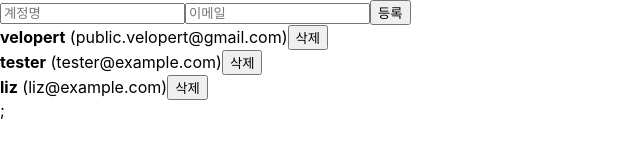
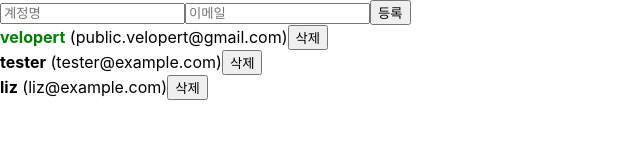
Before and after one commit to 0x-Robert/react_study, a React (Create React App) app: page / in a window 1280 px wide. Shown: the top 160 px of the page, without its empty margins (0-640 px from the left). Built offline with nearby package versions, Linux system fonts and the light colour scheme.

Commit message:
edit array

```diff
--- a/src/App.js
+++ b/src/App.js
@@ -1,6 +1,7 @@
 import React, { useRef, useState } from "react";
 import UserList from "./UserList";
 import CreateUser from "./CreateUser";
+
 function App() {
   const [inputs, setInputs] = useState({
     username: "",
@@ -22,16 +23,19 @@
       id: 1,
       username: "velopert",
       email: "public.velopert@gmail.com",
+      active: true,
     },
     {
       id: 2,
       username: "tester",
       email: "tester@example.com",
+      active: false,
     },
     {
       id: 3,
       username: "liz",
       email: "liz@example.com",
+      active: false,
     },
   ]);
 
@@ -61,6 +65,14 @@
     setUsers(users.filter((user) => user.id !== id));
   };
 
+  const onToggle = (id) => {
+    setUsers(
+      users.map((user) =>
+        user.id === id ? { ...user, active: !user.active } : user
+      )
+    );
+  };
+
   return (
     <>
       <CreateUser
@@ -69,7 +81,7 @@
         onChange={onChange}
         onCreate={onCreate}
       />
-      <UserList users={users} onRemove={onRemove} />;
+      <UserList users={users} onRemove={onRemove} onToggle={onToggle} />
     </>
   );
 }
--- a/src/UserList.js
+++ b/src/UserList.js
@@ -1,19 +1,34 @@
 import React from "react";
 
-function User({ user, onRemove }) {
+function User({ user, onRemove, onToggle }) {
   return (
     <div>
-      <b>{user.username}</b> <span>({user.email})</span>
+      <b
+        style={{
+          cursor: "pointer",
+          color: user.active ? "green" : "black",
+        }}
+        onClick={() => onToggle(user.id)}
+      >
+        {user.username}
+      </b>
+      &nbsp;
+      <span>({user.email})</span>
       <button onClick={() => onRemove(user.id)}>삭제</button>
     </div>
   );
 }
 
-function UserList({ users, onRemove }) {
+function UserList({ users, onRemove, onToggle }) {
   return (
     <div>
       {users.map((user) => (
-        <User user={user} key={user.id} onRemove={onRemove} />
+        <User
+          user={user}
+          key={user.id}
+          onRemove={onRemove}
+          onToggle={onToggle}
+        />
       ))}
     </div>
   );
```
